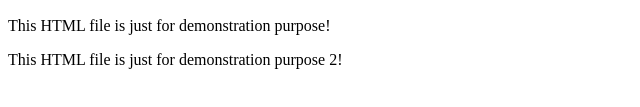
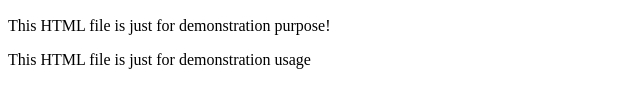
Before and after one commit to Choudhary08/gitDemo, a plain HTML site: page index.html in a window 1280 px wide. Shown: the part 253-360 px from the top of the page, 0-640 px from the left. Drawn offline with Linux system fonts and the light colour scheme.

Commit message:
new changes

```diff
--- a/index.html
+++ b/index.html
@@ -5,4 +5,4 @@
 <H2>Aarav</H2>
 
 <P>This HTML file is just for demonstration purpose!</P>
-<P>This HTML file is just for demonstration purpose 2!</P>
+<P>This HTML file is just for demonstration usage</P>
```
